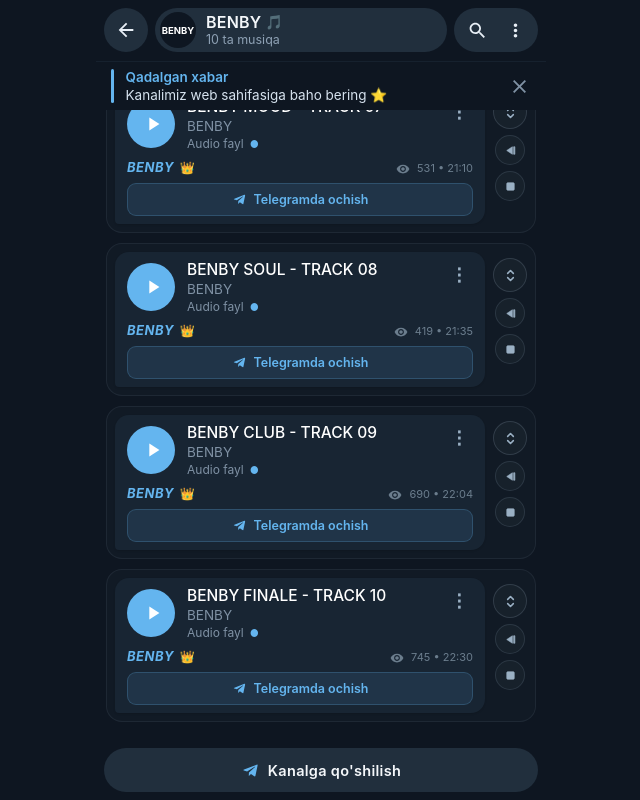
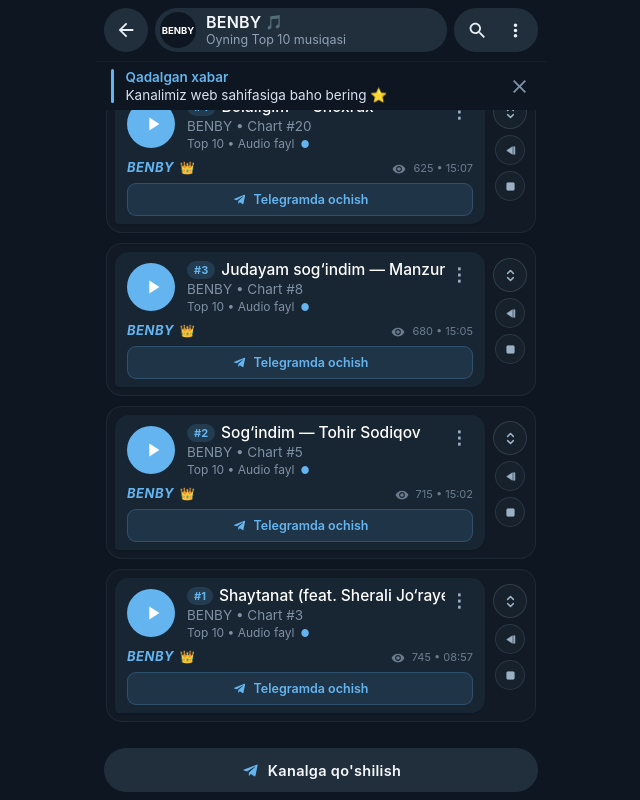
Before and after one commit to azadbei/Benby, a plain HTML site: page index.html in a window 1280 px wide. Shown: the whole page, without its empty margins (319-959 px from the left). Drawn offline with Linux system fonts and the light colour scheme.

Commit message:
Add top chart banner and update playlist details

```diff
--- a/index.html
+++ b/index.html
@@ -573,6 +573,32 @@
         transition: border-color 0.18s ease, background-color 0.18s ease, filter 0.18s ease;
       }
 
+      .top-chart-banner {
+        align-self: center;
+        background-color: rgba(100, 181, 239, 0.12);
+        border: 1px solid rgba(100, 181, 239, 0.28);
+        color: #64b5ef;
+        font-size: 12.5px;
+        font-weight: 700;
+        padding: 5px 14px;
+        border-radius: 14px;
+        letter-spacing: 0.3px;
+      }
+
+      .rank-badge {
+        display: inline-flex;
+        align-items: center;
+        justify-content: center;
+        background-color: rgba(100, 181, 239, 0.16);
+        color: #64b5ef;
+        font-size: 11px;
+        font-weight: 700;
+        padding: 2px 7px;
+        border-radius: 999px;
+        margin-right: 6px;
+        flex-shrink: 0;
+      }
+
       /* 3 NUQTA MENYUSI OCHILGANDA BLUR ORQASIDAGI BARCHA ELEMENTLAR HAM XIRALASHADI HAM BOSILMAYDI */
       .app-container.menu-open-blur .back-pill-btn,
       .app-container.menu-open-blur .middle-capsule,
@@ -582,6 +608,7 @@
       .app-container.menu-open-blur .pinned,
       .app-container.menu-open-blur .subscriber-bar,
       .app-container.menu-open-blur .date-badge,
+      .app-container.menu-open-blur .top-chart-banner,
       .app-container.menu-open-blur .empty-search-state,
       .app-container.menu-open-blur .play-circle,
       .app-container.menu-open-blur .track-info,
@@ -612,6 +639,7 @@
       .app-container.post-long-press-active .tg-header,
       .app-container.post-long-press-active .subscriber-bar,
       .app-container.post-long-press-active .date-badge,
+      .app-container.post-long-press-active .top-chart-banner,
       .app-container.post-long-press-active .empty-search-state,
       .app-container.post-long-press-active .post-zone:not(.long-pressed-zone) {
         filter: blur(3.2px);
@@ -823,6 +851,8 @@
         overflow: hidden;
         text-overflow: ellipsis;
         margin-bottom: 2px;
+        display: flex;
+        align-items: center;
       }
       .track-artist {
         font-size: 13.5px;
@@ -1500,93 +1530,103 @@
 
       const localPlaylist = [
         {
-          title: "ФОГЕЛЬ - ЧАСЫ",
-          artist: "BENBY",
-          src: "audio/ФОГЕЛЬ-ЧАСЫ.mp3",
-          fileName: "ФОГЕЛЬ-ЧАСЫ.mp3",
-          tgLink: "https://t.me/BENBY/653",
-          time: "09:06",
-          views: 450,
+          rank: 10,
+          title: "Adolar etma — Munisa Rizayeva",
+          artist: "BENBY • Chart #45",
+          src: "audio/AdolarEtma-MunisaR.m4a",
+          fileName: "AdolarEtma-MunisaR.m4a",
+          tgLink: "https://t.me/BENBY",
+          time: "15:13",
+          views: 410,
         },
         {
-          title: "ЮЛИЯ ГАВРИЛОВА - АЙ ВЫ ЦЫГАНЕ",
-          artist: "BENBY",
-          src: "audio/ЮЛИЯГАВРИЛОВА-АЙВЫЦЫГАНЕ.mp3",
-          fileName: "ЮЛИЯГАВРИЛОВА-АЙВЫЦЫГАНЕ.mp3",
-          tgLink: "https://t.me/BENBY/659",
-          time: "18:12",
-          views: 406,
+          rank: 9,
+          title: "Ayriliq — Shoxrux",
+          artist: "BENBY • Chart #44",
+          src: "audio/Shoxrux-Ayriliq.mp3",
+          fileName: "Shoxrux-Ayriliq.mp3",
+          tgLink: "https://t.me/BENBY",
+          time: "15:12",
+          views: 435,
         },
         {
-          title: "BENBY MIX - TRACK 03",
-          artist: "BENBY",
-          src: "audio/ФОГЕЛЬ-ЧАСЫ.mp3",
-          fileName: "BENBY-TRACK-03.mp3",
-          tgLink: "https://t.me/BENBY/653",
-          time: "19:05",
-          views: 512,
+          rank: 8,
+          title: "Yig‘lar Osmon — Lola Yuldasheva & Shohruhxon",
+          artist: "BENBY • Chart #43",
+          src: "audio/YiglarOsmonShohruhhonLola.mp3",
+          fileName: "YiglarOsmonShohruhhonLola.mp3",
+          tgLink: "https://t.me/BENBY",
+          time: "15:11",
+          views: 468,
         },
         {
-          title: "BENBY NIGHT - TRACK 04",
-          artist: "BENBY",
-          src: "audio/ЮЛИЯГАВРИЛОВА-АЙВЫЦЫГАНЕ.mp3",
-          fileName: "BENBY-TRACK-04.mp3",
-          tgLink: "https://t.me/BENBY/659",
-          time: "19:48",
-          views: 389,
+          rank: 7,
+          title: "Hato — Shoxrux",
+          artist: "BENBY • Chart #35",
+          src: "audio/Hato-Shoxrux.mp3",
+          fileName: "Hato-Shoxrux.mp3",
+          tgLink: "https://t.me/BENBY",
+          time: "15:09",
+          views: 502,
         },
         {
-          title: "BENBY DEEP - TRACK 05",
-          artist: "BENBY",
-          src: "audio/ФОГЕЛЬ-ЧАСЫ.mp3",
-          fileName: "BENBY-TRACK-05.mp3",
-          tgLink: "https://t.me/BENBY/653",
-          time: "20:15",
-          views: 624,
+          rank: 6,
+          title: "Kel Yashaylik (Akustik) — Tohir Sodiqov",
+          artist: "BENBY • Chart #32",
+          src: "audio/KelYashaylikTohirSodiqov.m4a",
+          fileName: "KelYashaylikTohirSodiqov.m4a",
+          tgLink: "https://t.me/BENBY",
+          time: "15:08",
+          views: 549,
         },
         {
-          title: "BENBY VIBE - TRACK 06",
-          artist: "BENBY",
-          src: "audio/ЮЛИЯГАВРИЛОВА-АЙВЫЦЫГАНЕ.mp3",
-          fileName: "BENBY-TRACK-06.mp3",
-          tgLink: "https://t.me/BENBY/659",
-          time: "20:42",
-          views: 478,
+          rank: 5,
+          title: "O‘ylamading (feat. Konsta) — Munisa Rizayeva",
+          artist: "BENBY • Chart #21",
+          src: "audio/MunisaRKonsta-Oylamading.mp3",
+          fileName: "MunisaRKonsta-Oylamading.mp3",
+          tgLink: "https://t.me/BENBY",
+          time: "15:07",
+          views: 590,
         },
         {
-          title: "BENBY MOOD - TRACK 07",
-          artist: "BENBY",
-          src: "audio/ФОГЕЛЬ-ЧАСЫ.mp3",
-          fileName: "BENBY-TRACK-07.mp3",
-          tgLink: "https://t.me/BENBY/653",
-          time: "21:10",
-          views: 531,
+          rank: 4,
+          title: "Bolaligim — Shoxrux",
+          artist: "BENBY • Chart #20",
+          src: "audio/BolaligimShoxrux.mp3",
+          fileName: "BolaligimShoxrux.mp3",
+          tgLink: "https://t.me/BENBY",
+          time: "15:07",
+          views: 625,
         },
         {
-          title: "BENBY SOUL - TRACK 08",
-          artist: "BENBY",
-          src: "audio/ЮЛИЯГАВРИЛОВА-АЙВЫЦЫГАНЕ.mp3",
-          fileName: "BENBY-TRACK-08.mp3",
-          tgLink: "https://t.me/BENBY/659",
-          time: "21:35",
-          views: 419,
+          rank: 3,
+          title: "Judayam sog‘indim — Manzura",
+          artist: "BENBY • Chart #8",
+          src: "audio/JudayamSogindimManzura.mp3",
+          fileName: "JudayamSogindimManzura.mp3",
+          tgLink: "https://t.me/BENBY",
+          time: "15:05",
+          views: 680,
         },
         {
-          title: "BENBY CLUB - TRACK 09",
-          artist: "BENBY",
-          src: "audio/ФОГЕЛЬ-ЧАСЫ.mp3",
-          fileName: "BENBY-TRACK-09.mp3",
-          tgLink: "https://t.me/BENBY/653",
-          time: "22:04",
-          views: 690,
+          rank: 2,
+          title: "Sog‘indim — Tohir Sodiqov",
+          artist: "BENBY • Chart #5",
+          src: "audio/Senisogindim-ToxirSodikov.mp3",
+          fileName: "Senisogindim-ToxirSodikov.mp3",
+          tgLink: "https://t.me/BENBY",
+          time: "15:02",
+          views: 715,
         },
         {
-          title: "BENBY FINALE - TRACK 10",
-          artist: "BENBY",
-          src: "audio/ЮЛИЯГАВРИЛОВА-АЙВЫЦЫГАНЕ.mp3",
-          fileName: "BENBY-TRACK-10.mp3",
-          tgLink: "https://t.me/BENBY/659",
-          time: "22:30",
+          rank: 1,
+          title: "Shaytanat (feat. Sherali Jo‘rayev) — Shohjahon Jo‘rayev",
+          artist: "BENBY • Chart #3",
+          src: "audio/Shaytanat.mp3",
+          fileName: "Shaytanat.mp3",
+          tgLink: "https://t.me/BENBY",
+          time: "08:57",
           views: 745,
         },
       ];
@@ -2369,6 +2409,11 @@
         dateDiv.innerText = `${bugun.getDate()} ${oylar[bugun.getMonth()]} ${bugun.getFullYear()}`;
         chatArea.appendChild(dateDiv);
 
+        const topChartBanner = document.createElement("div");
+        topChartBanner.className = "top-chart-banner";
+        topChartBanner.innerText = `🏆 OYNING TOP 10 MUSIQASI (1 ↓ PASTDA)`;
+        chatArea.appendChild(topChartBanner);
+
         if (!localPlaylist.length) {
           statusText.innerText = "Musiqalar yo'q";
           updateScrollDownButtonVisibility();
@@ -2376,7 +2421,7 @@
         }
         statusText.innerText = searchQuery
           ? `Topildi: ${filtered.length} ta`
-          : `${localPlaylist.length} ta musiqa`;
+          : `Oyning Top ${localPlaylist.length} musiqasi`;
 
         if (!filtered.length) {
           const emptyDiv = document.createElement("div");
@@ -2389,6 +2434,7 @@
 
         filtered.forEach((data) => {
           const index = data.originalIndex;
+          const rankNum = data.rank || localPlaylist.length - index;
           const timeString =
             data.time ||
             new Date().toLocaleTimeString("uz-UZ", {
@@ -2412,9 +2458,9 @@
                 <div class="audio-box" onclick="togglePlay(${index})">
                   <div class="play-circle" id="circle-${index}">${playIcon}</div>
                   <div class="track-info">
-                    <div class="track-name">${data.title}</div>
+                    <div class="track-name"><span class="rank-badge">#${rankNum}</span>${data.title}</div>
                     <div class="track-artist">${data.artist}</div>
-                    <div class="track-size">Audio fayl <span class="blue-dot">●</span></div>
+                    <div class="track-size">Top ${localPlaylist.length} • Audio fayl <span class="blue-dot">●</span></div>
                   </div>
                   <button
                     type="button"
```
